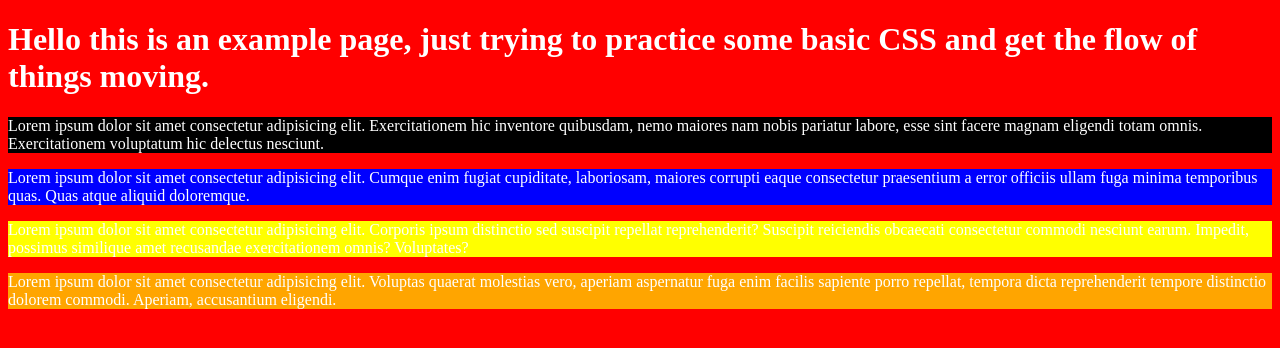
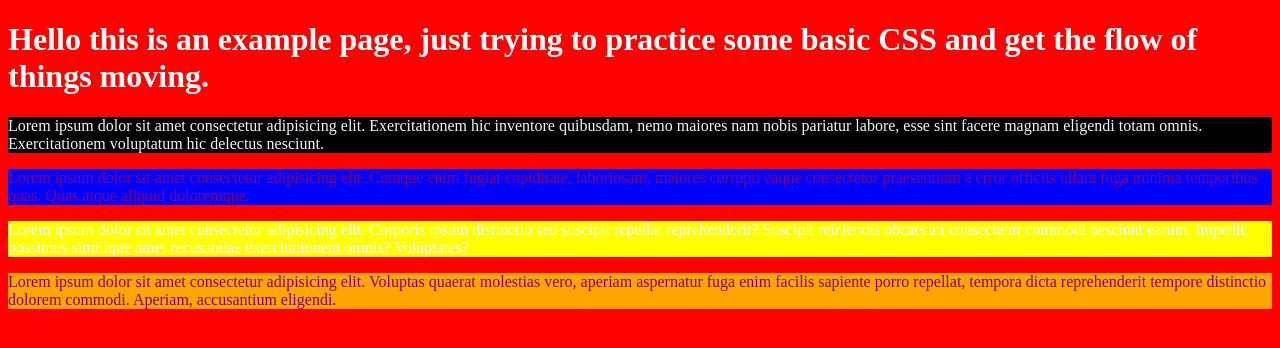
Before and after one commit to ahmkhn/css-practice, a plain HTML site: page index.html in a window 1280 px wide. Drawn offline with Linux system fonts and the light colour scheme.

Commit message:
Figured out how we can style multiple HTML elements by using the class keyword.

```diff
--- a/style.css
+++ b/style.css
@@ -9,7 +9,6 @@ p{
     background-color: gray;
     color:white
 }
-
 #p1{
     background-color: black;
 }
@@ -22,3 +21,10 @@ p{
 #p4{
     background-color:orange;
 }
+
+.odd{
+    color:aliceblue;
+}
+.even{
+    color:purple;
+}
```
